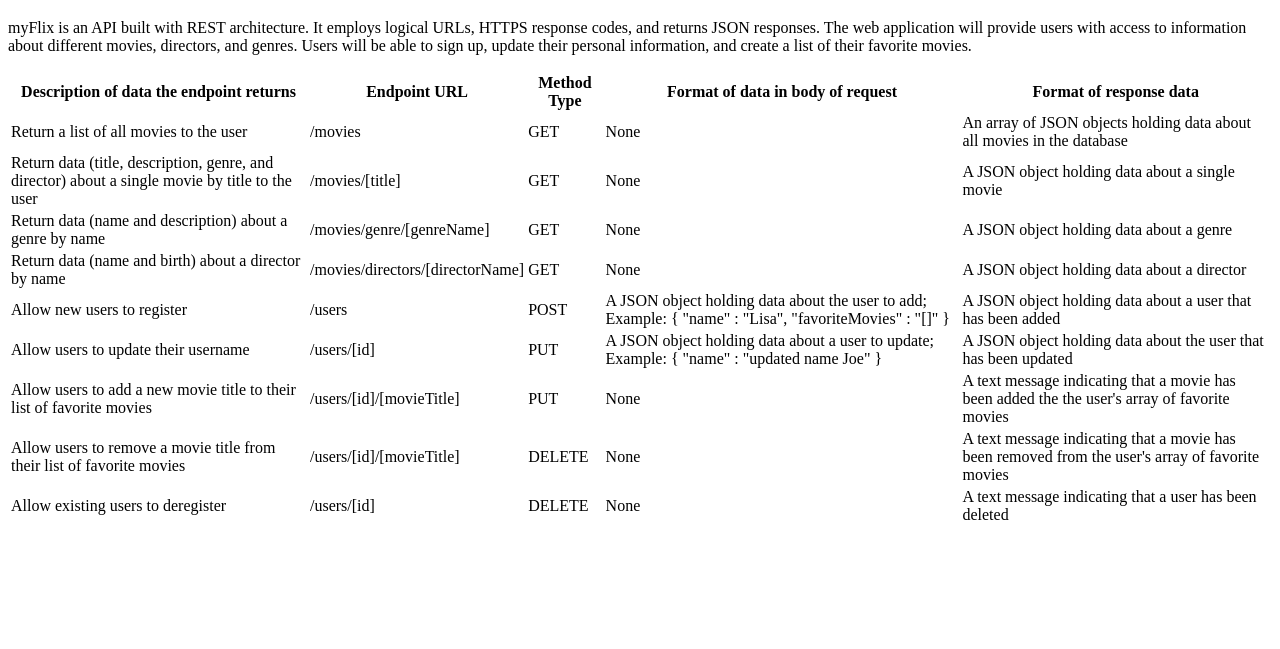
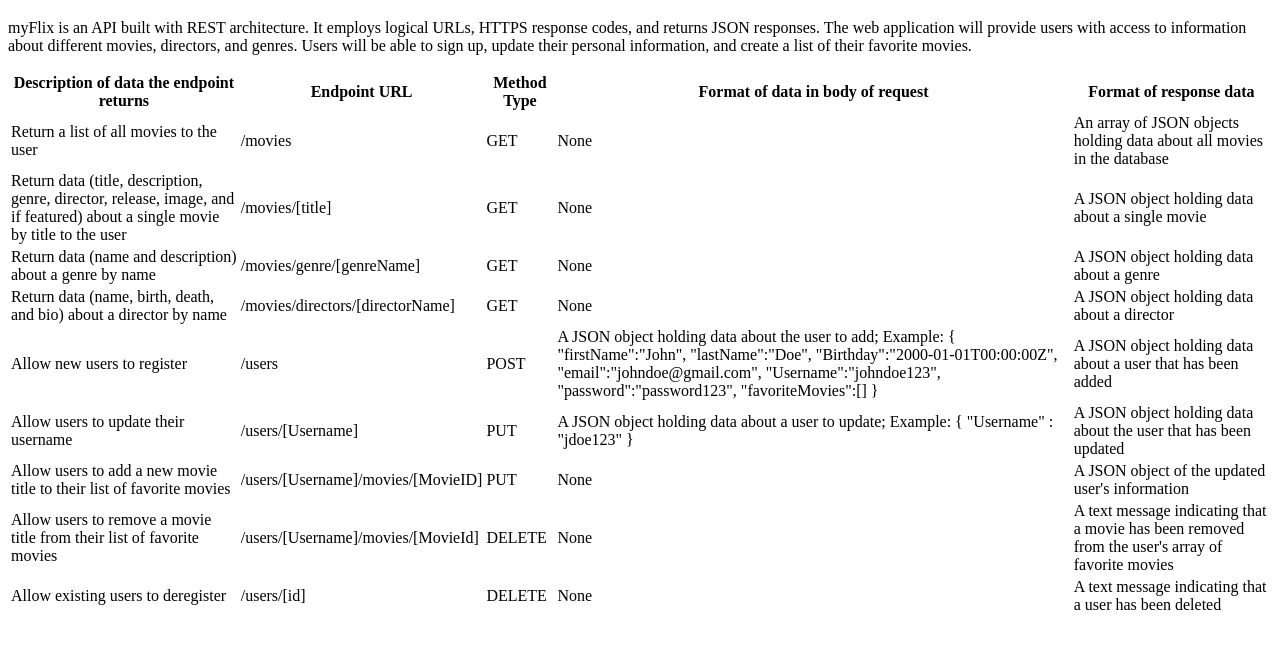
Before and after one commit to srhhttnr/movie_api, a website: page public/documentation.html in a window 1280 px wide. Shown: the part 61-710 px from the top of the page. Drawn offline with Linux system fonts and the light colour scheme.

Commit message:
updated to fit mongoose models

```diff
--- a/public/documentation.html
+++ b/public/documentation.html
@@ -28,7 +28,7 @@
                     <td>An array of JSON objects holding data about all movies in the database</td>
                 </tr>
                 <tr>
-                    <td>Return data (title, description, genre, and director) about a single movie by title to the user</td>
+                    <td>Return data (title, description, genre, director, release, image, and if featured) about a single movie by title to the user</td>
                     <td>/movies/[title]</td>
                     <td>GET</td>
                     <td>None</td>
@@ -42,7 +42,7 @@
                     <td>A JSON object holding data about a genre</td>
                 </tr>
                 <tr>
-                    <td>Return data (name and birth) about a director by name</td>
+                    <td>Return data (name, birth, death, and bio) about a director by name</td>
                     <td>/movies/directors/[directorName]</td>
                     <td>GET</td>
                     <td>None</td>
@@ -54,33 +54,38 @@
                     <td>POST</td>
                     <td>A JSON object holding data about the user to add; Example:
                         {
-                            "name" : "Lisa",
-                            "favoriteMovies" : "[]"
+                            "firstName":"John",
+                            "lastName":"Doe",
+                            "Birthday":"2000-01-01T00:00:00Z",
+                            "email":"johndoe@gmail.com",
+                            "Username":"johndoe123",
+                            "password":"password123",
+                            "favoriteMovies":[]
                         }
                     </td>
                     <td>A JSON object holding data about a user that has been added</td>
                 </tr>
                 <tr>
                     <td>Allow users to update their username</td>
-                    <td>/users/[id]</td>
+                    <td>/users/[Username]</td>
                     <td>PUT</td>
                     <td>A JSON object holding data about a user to update; Example:
                         {
-                            "name" : "updated name Joe"
+                            "Username" : "jdoe123"
                         }
                     </td>
                     <td>A JSON object holding data about the user that has been updated</td>
                 </tr>
                 <tr>
                     <td>Allow users to add a new movie title to their list of favorite movies</td>
-                    <td>/users/[id]/[movieTitle]</td>
+                    <td>/users/[Username]/movies/[MovieID]</td>
                     <td>PUT</td>
                     <td>None</td>
-                    <td>A text message indicating that a movie has been added the the user's array of favorite movies</td>
+                    <td>A JSON object of the updated user's information</td>
                 </tr>
                 <tr>
                     <td>Allow users to remove a movie title from their list of favorite movies</td>
-                    <td>/users/[id]/[movieTitle]</td>
+                    <td>/users/[Username]/movies/[MovieId]</td>
                     <td>DELETE</td>
                     <td>None</td>
                     <td>A text message indicating that a movie has been removed from the user's array of favorite movies</td>
```
